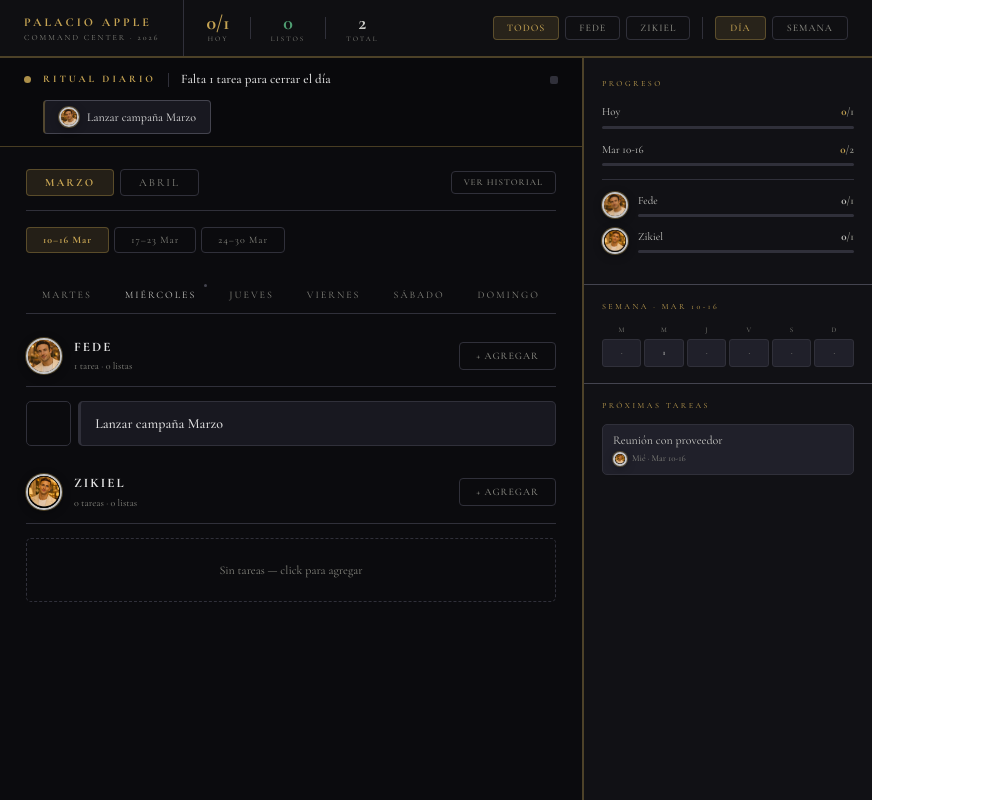
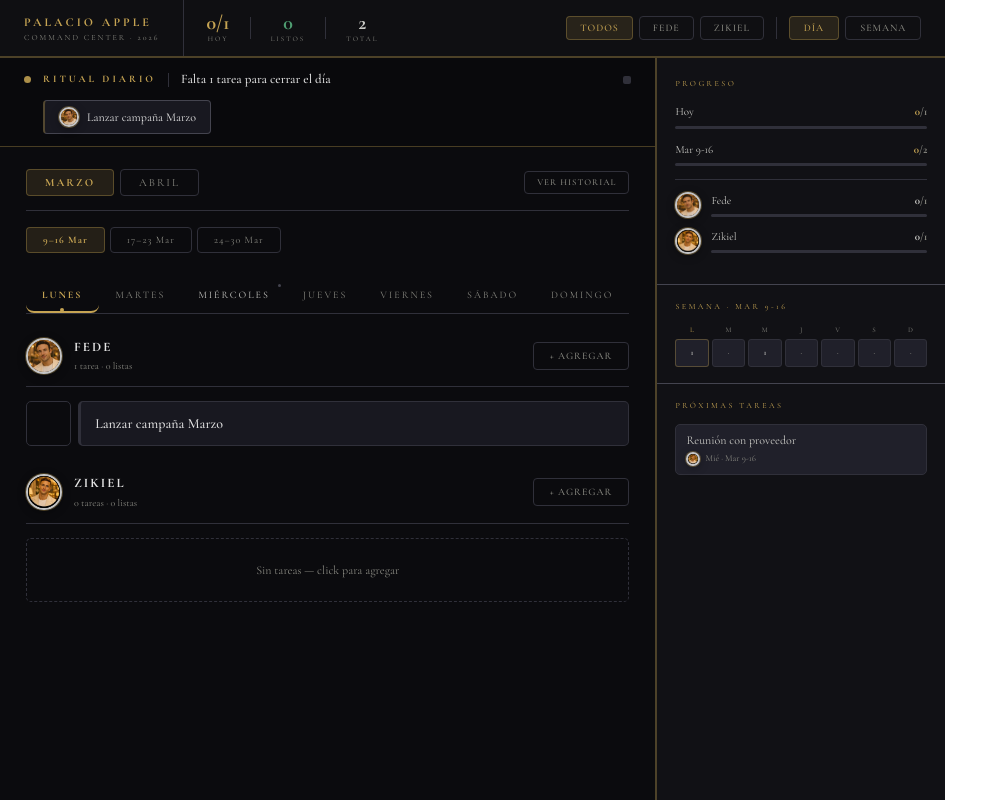
Before and after one commit to FedericoDiTata/palacio-app, a React (Vite) app: page / in a window 1280 px wide. Shown: the whole page, without its empty margins (0-1008 px from the left). Built offline with nearby package versions, Linux system fonts and the light colour scheme.

Commit message:
fix de layout y fecha desde 9 de marzo

```diff
--- a/src/App.jsx
+++ b/src/App.jsx
@@ -27,7 +27,7 @@ const C = {
 
 const MONTHS = [
   { id:"mar", label:"Marzo", weeks:[
-    { id:"Mar 10-16", label:"10–16 Mar", days:["Mar","Mié","Jue","Vie","Sáb","Dom"] },
+    { id:"Mar 9-16", label:"9–16 Mar", days:["Lun","Mar","Mié","Jue","Vie","Sáb","Dom"] },
     { id:"Mar 17-23", label:"17–23 Mar", days:["Lun","Mar","Mié","Jue","Vie","Sáb","Dom"] },
     { id:"Mar 24-30", label:"24–30 Mar", days:["Lun","Mar","Mié","Jue","Vie","Sáb","Dom"] },
   ]},
@@ -55,8 +55,8 @@
 let _tid = 400, _sid = 4000;
 
 const SEED = [
-  { id:16, title:"Lanzar campaña Marzo",  week:"Mar 10-16", day:"Lun", month:"mar", assignee:"Fede",   status:"pendiente", subtasks:[],                                                                                      decayDays:0 },
-  { id:17, title:"Reunión con proveedor", week:"Mar 10-16", day:"Mié", month:"mar", assignee:"Zikiel", status:"pendiente", subtasks:[],                                                                                      decayDays:0 },
+  { id:16, title:"Lanzar campaña Marzo",  week:"Mar 9-16", day:"Lun", month:"mar", assignee:"Fede",   status:"pendiente", subtasks:[], decayDays:0 },
+  { id:17, title:"Reunión con proveedor", week:"Mar 9-16", day:"Mié", month:"mar", assignee:"Zikiel", status:"pendiente", subtasks:[], decayDays:0 },
 ];
 
 function load(k,d){ try{const s=localStorage.getItem(k);return s?JSON.parse(s):d;}catch{return d;} }
@@ -383,7 +383,7 @@ export default function App() {
   const [tasks,        setTasks]      = useState(()=>load("pa_v5", SEED));
   const [view,         setView]       = useState("dia");
   const [activeMonth,  setActiveMonth]= useState("mar");
-  const [activeWeek,   setActiveWeek] = useState("Mar 10-16");
+  const [activeWeek,   setActiveWeek] = useState("Mar 9-16");
   const [activeDay,    setActiveDay]  = useState(TODAY_DAY);
   const [showPast,     setShowPast]   = useState(false);
   const [modal,        setModal]      = useState(null);
@@ -503,9 +503,9 @@ export default function App() {
       </div>
 
       {/* BODY */}
-      <div style={{display:"flex",flex:1,overflow:"hidden"}}>
+      <div style={{display:"flex",flex:1,overflow:"hidden",minHeight:"calc(100vh - 58px)"}}>
         {/* MAIN */}
-        <div style={{flex:1,overflowY:"auto",minWidth:0,background:C.main}}>
+        <div style={{flex:1,overflowY:"auto",minWidth:0,background:C.main,minHeight:"calc(100vh - 58px)"}}>
 
           {/* RITUAL BANNER */}
           {view==="dia"&&(
```
